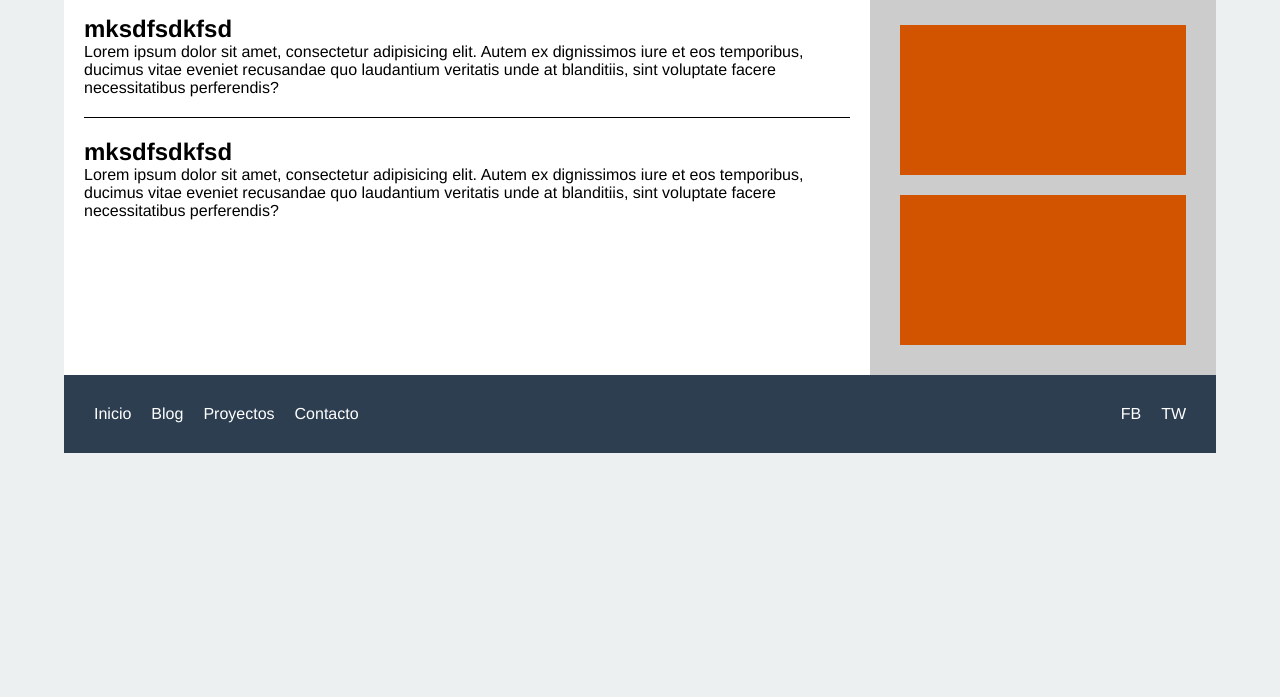
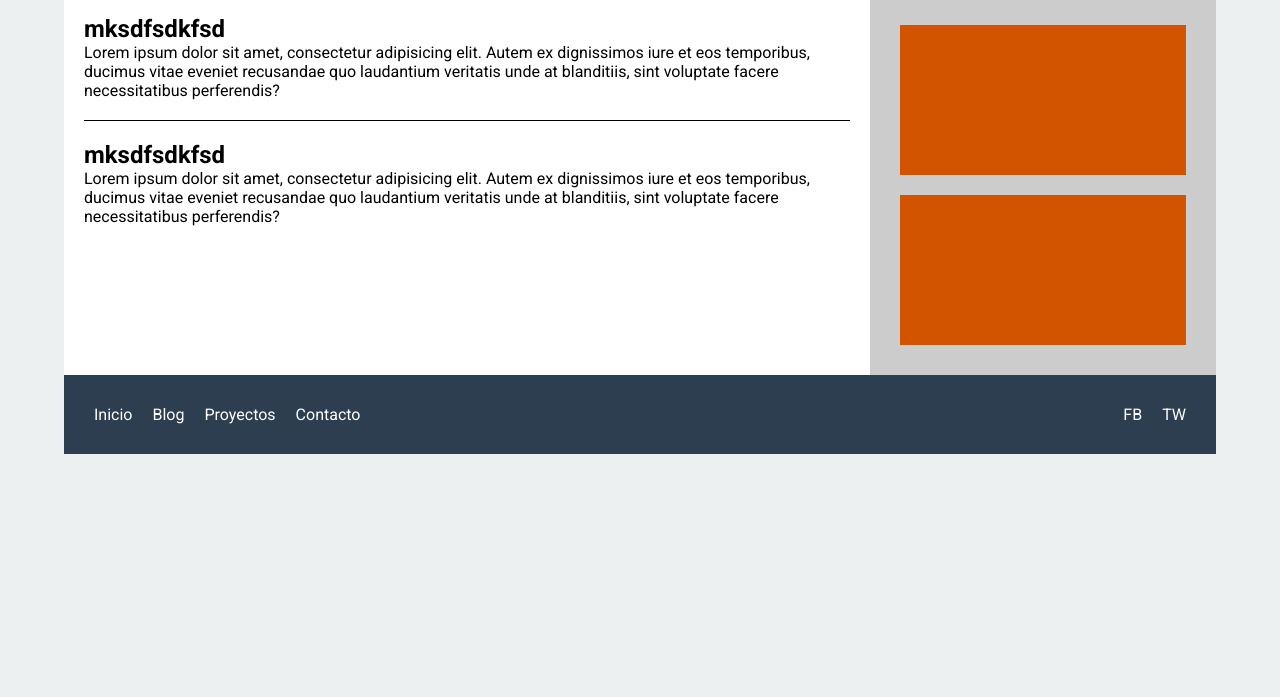
Before and after one commit to mauriciobrito7/Practica-flexbox, a plain HTML site: page index.html in a window 1280 px wide. Shown: the part 103-800 px from the top of the page. Drawn offline with Linux system fonts and the light colour scheme; a script that the page names is missing.

Commit message:
Practica

```diff
--- a/css/style.css
+++ b/css/style.css
@@ -3,10 +3,16 @@
 	padding: 0;
 	box-sizing: border-box;
 }
+/*Agregar fuentes*/
+ @font-face{
+ 	font-family: "roboto";
+ 	/*En caso que no soporte la primera fuente se le puede agregar otra*/
+ 	scr:url('https://fonts.googleapis.com/css?family=Roboto:400,400italic,500italic,500,700' rel='stylesheet' type='text/css') format('truetype');
+ }
 
 body{
 	background-color: #ECF0F1;
-	font-family: helvetica, sans-serif;
+	font-family: "roboto";
 }
 
 .contenedor{
```
